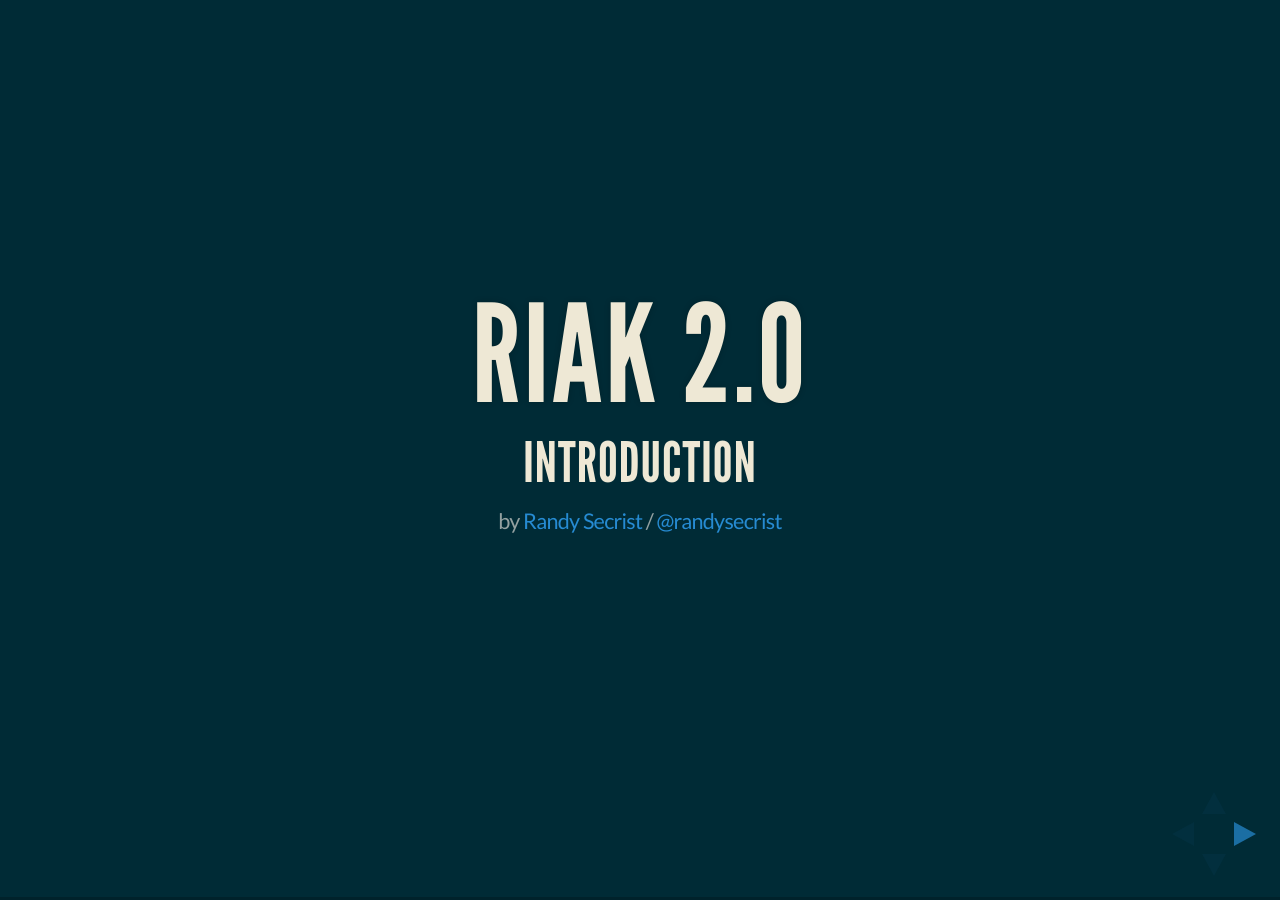
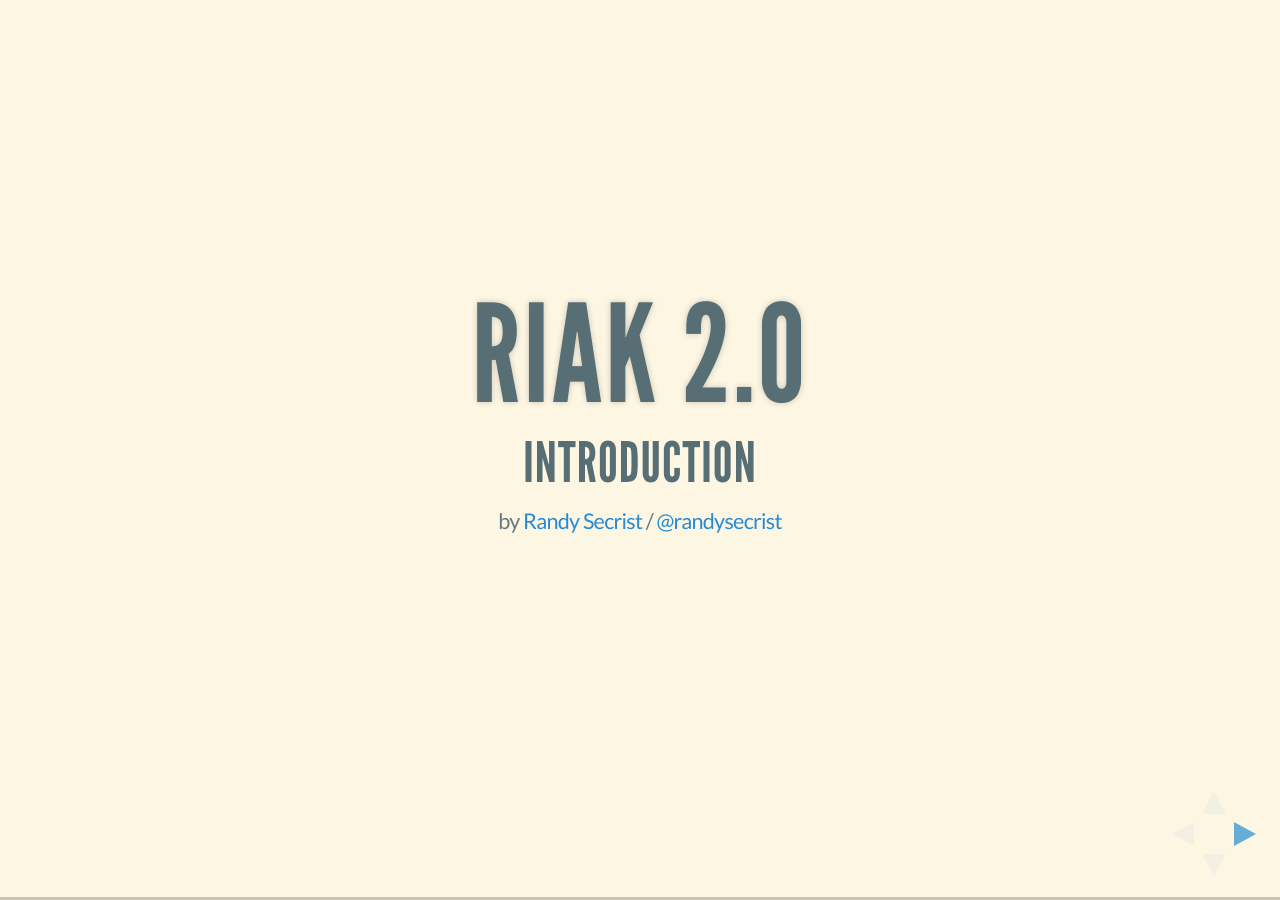
Before and after one commit to randysecrist/randysecrist.github.com, a Jekyll site: the page slides/riak_2_0/index.html, which Jekyll copies as it is, in a window 1280 px wide. Built offline with Jekyll 4.4.1, drawn with Linux system fonts in a browser that asks for light colours; Markdown is read by kramdown in place of the engine named in the settings.

Commit message:
lighter color scheme, less use of fragments, xml case fix

```diff
--- a/slides/riak_2_0/index.html
+++ b/slides/riak_2_0/index.html
@@ -15,7 +15,7 @@
 		<meta name="viewport" content="width=device-width, initial-scale=1.0, maximum-scale=1.0, user-scalable=no">
 
 		<link rel="stylesheet" href="/assets/reveal-2.6.1/css/reveal.min.css">
-		<link rel="stylesheet" href="/assets/reveal-2.6.1/css/theme/moon.css" id="theme">
+		<link rel="stylesheet" href="/assets/reveal-2.6.1/css/theme/solarized.css" id="theme">
 
 		<!-- For syntax highlighting -->
 		<link rel="stylesheet" href="/assets/reveal-2.6.1/lib/css/zenburn.css">
@@ -64,8 +64,8 @@
 				<section>
 					<h2>New Features</h2>
 					<ul>
-						<li class="fragment">Better Search</li>
-						<li class="fragment">Data Types</li>
+						<li>Better Search</li>
+						<li>Data Types</li>
 						<div class="fragment">
 							<li>Strong Consistency</li>
 							<li>Security</li>
@@ -84,9 +84,9 @@
 					<section>
 						<h2>Search</h2>
 						<ul>
-							<li class="fragment">Document Indexing</li>
-							<li class="fragment">Schemas</li>
-							<li class="fragment">Simple Index Search</li>
+							<li>Document Indexing</li>
+							<li>Schemas</li>
+							<li>Simple Index Search</li>
 							<div class="fragment">
 								<li>Full Text Search</li>
 								<li>Facet Queries</li>
@@ -107,8 +107,8 @@
 					<section>
 						<h2>Yokozuna - High</h2>
 						<ul>
-							<li class="fragment">Write it like Riak</li>
-							<li class="fragment">Query it like Solr</li>
+							<li>Write it like Riak</li>
+							<li>Query it like Solr</li>
 						</ul>
 						<p>&nbsp;</p>
 						<p>
@@ -122,9 +122,9 @@
 					<section>
 						<h2>Yokozuna - Lower</h2>
 						<ul>
-							<li class="fragment">Distributed Solr</li>
-							<li class="fragment">Active Anti Entropy</li>
-							<li class="fragment">HTTP or Protocol Buffers</li>
+							<li>Distributed Solr</li>
+							<li>Active Anti Entropy</li>
+							<li>HTTP or Protocol Buffers</li>
 						</ul>
 						<aside class="notes">
 							Can query solr nodes directly, but may not have complete harvest (partition coverage).
@@ -136,9 +136,9 @@
 					<section>
 						<h2>Yokozuna - Low</h2>
 						<ul>
-							<li class="fragment"><a href="https://github.com/basho/riak-ruby-client">Ruby</a></li>
-							<li class="fragment"><a href="https://github.com/basho/riak-python-client">Python</a></li>
-							<li class="fragment"><a href="https://github.com/basho/riak-java-client">Java</a></li>
+							<li><a href="https://github.com/basho/riak-ruby-client">Ruby</a></li>
+							<li><a href="https://github.com/basho/riak-python-client">Python</a></li>
+							<li><a href="https://github.com/basho/riak-java-client">Java</a></li>
 						</ul>
 						<aside class="notes">
 							Can query solr nodes directly, but may not have complete harvest (partition coverage).
@@ -154,14 +154,14 @@
 					<section>
 						<h2>Riak JSON</h2>
 						<ul>
-							<li class="fragment">
+                                                  <li>
 								<a href="https://github.com/basho-labs/riak_json">Open Source @ Basho Labs</a>
 							</li>
-							<li class="fragment">Layered Above Riak Search 2.0</li>
-							<li class="fragment">HTTP API</li>
+							<li>Layered Above Riak Search 2.0</li>
+							<li>HTTP API</li>
 						</ul>
 
-						<div class="fragment">
+						<div>
 							<pre><code data-trim contenteditable>
 git clone https://github.com/basho-labs/riak_json
 							</code></pre>
@@ -178,7 +178,7 @@ git clone https://github.com/basho-labs/riak_json
 
 					<section>
 						<h2>Riak JSON Client Libraries</h2>
-						<div class="fragment">
+						<div>
 							<small>
 							  <a href="https://github.com/dmitrizagidulin/nrj">Node.js</a>
 						    </small>
@@ -186,7 +186,7 @@ git clone https://github.com/basho-labs/riak_json
 git clone https://github.com/dmitrizagidulin/nrj
 							</code></pre>
 						</div>
-						<div class="fragment">
+						<div>
 							<small>
 							  <a href="https://github.com/basho-labs/riak_json_python_client">Python</a>
 						    </small>
@@ -194,7 +194,7 @@ git clone https://github.com/dmitrizagidulin/nrj
 git clone https://github.com/basho-labs/riak_json_python_client
 							</code></pre>
 						</div>
-						<div class="fragment">
+						<div>
 							<small>
 							  <a href="https://github.com/basho-labs/riak_json_ruby_client">Ruby</a>
 						    </small>
@@ -202,7 +202,7 @@ git clone https://github.com/basho-labs/riak_json_python_client
 git clone https://github.com/basho-labs/riak_json_ruby_client
 							</code></pre>
 						</div>
-						<div class="fragment">
+						<div>
 							<small>
 							  <a href="https://github.com/dmitrizagidulin/riagent">Riagent (RiakJson for Rails)</a>
 						    </small>
@@ -210,7 +210,7 @@ git clone https://github.com/basho-labs/riak_json_ruby_client
 git clone https://github.com/dmitrizagidulin/riagent
 							</code></pre>
 						</div>
-						<div class="fragment">
+						<div>
 							<small>
 							  <a href="https://github.com/basho-labs/riak_json_java_client">Java</a>
 						    </small>
@@ -228,7 +228,7 @@ git clone https://github.com/basho-labs/riak_json_java_client
 
 					<section>
 						<h2>Build from Source</h2>
-						<div class="fragment">
+						<div>
 							<pre><code data-trim contenteditable>
 git clone https://github.com/basho/riak.git
 git checkout ack-riak-json
@@ -278,31 +278,17 @@ bin/riak ping
 				<section>
 					<section>
 						<h2>Java / Scala</h2>
-						<pre class="fragment"><code data-trim contenteditable class="xml">
-<dependency>
-  <groupId>riak_json_java_client</groupId>
-  <artifactId>riak_json_java_client</artifactId>
-  <version>0.0.1-SNAPSHOT</version>
-</dependency>
-  						</code></pre>
-						<pre class="fragment"><code data-trim contenteditable class="xml">
-<repositories>
-  <repository>
-    <id>Basho Labs's - Snapshots</id>
-    <url>https://github.com/randysecrist/randysecrist-mvn-repo/raw/master/snapshots</url>
-  </repository>
-</repositories>
-  						</code></pre>
+                                                <iframe width="100%" height="350" src="http://jsfiddle.net/randysecrist/czhZN/1/embedded/html%2Cjs/presentation/"></iframe>
 					</section>
 
 					<section>
 						<h2>Import</h2>
-						<div class="fragment"><small>Java</small>
+						<div><small>Java</small>
 							<pre><code data-trim contenteditable class="java">
 import com.basho.riak.json.*;
 							</code></pre>
 						</div>
-						<div class="fragment"><small>Scala</small>
+						<div><small>Scala</small>
 							<pre><code data-trim contenteditable class="scala">
 import com.basho.riak.json._
 import com.basho.riak.json.Field.Type._
@@ -315,13 +301,13 @@ import com.fasterxml.jackson.annotation.JsonIgnore;
 
 					<section>
 						<h2>Instantiate</h2>
-						<div class="fragment"><small>Java</small>
+						<div><small>Java</small>
 							<pre><code data-trim contenteditable class="java">
 Client client = new Client("localhost", 10018);
 client.createCollection("test_collection");
 							</code></pre>
 						</div>
-						<div class="fragment"><small>Scala</small>
+						<div><small>Scala</small>
 							<pre><code data-trim contenteditable class="scala">
 val client = new Client("localhost", 10018)
 client.createCollection("test_collection")
@@ -331,7 +317,7 @@ client.createCollection("test_collection")
 
 					<section>
 						<h2>Define Class</h2>
-						<div class="fragment"><small>Scala</small>
+						<div><small>Scala</small>
 							<pre><code data-trim contenteditable class="scala">
 class MySquare (l:Int, w:Int) extends Document {
   def this() =  this(0, 0)
@@ -348,7 +334,7 @@ class MySquare (l:Int, w:Int) extends Document {
 
 					<section>
 						<h2>Define Schema</h2>
-						<div class="fragment"><small>Scala</small>
+						<div><small>Scala</small>
 							<pre><code data-trim contenteditable class="scala">
 val schema = new Schema.Builder()
   .addField(new Field("length", INTEGER).setRequired(true))
@@ -361,7 +347,7 @@ val schema = new Schema.Builder()
 
 					<section>
 						<h2>Associate Schema</h2>
-						<div class="fragment"><small>Scala</small>
+						<div><small>Scala</small>
 							<pre><code data-trim contenteditable class="scala">
 collection.setSchema(schema)
   							</code></pre>
@@ -370,7 +356,7 @@ collection.setSchema(schema)
 
 					<section>
 						<h2>Getting Data In</h2>
-						<div class="fragment"><small>Scala</small>
+						<div><small>Scala</small>
 							<pre><code data-trim contenteditable class="scala">
 val large_square = new MySquare(1024, 768)
 val normal_square = new MySquare(640, 480)
@@ -382,7 +368,7 @@ collection.insert(normal_square)
 
 					<section>
 						<h2>Getting Data Out</h2>
-						<div class="fragment"><small>Scala</small>
+						<div><small>Scala</small>
 							<pre><code data-trim contenteditable class="scala">
 // By Key
 val result = collection.findByKey("9tT49FHJoQImObmPYgVPRcB56T2", classOf[MySquare])
@@ -393,7 +379,7 @@ result.getLength() => 1024
 
 					<section>
 						<h2>Getting Data Out</h2>
-						<div class="fragment"><small>Scala</small>
+						<div><small>Scala</small>
 							<pre><code data-trim contenteditable class="scala">
 // Find One
 val q_string = "{\"length\": {\"$gt\": 300}}"
@@ -424,7 +410,7 @@ many_results.getDocuments.toArray(
 				<section>
 					<section>
 						<h2>Python</h2>
-						<pre class="fragment"><code data-trim contenteditable>
+						<pre><code data-trim contenteditable>
 git clone http://github.com/basho/riak_json_python_client
 cd riak_json_python_client
 python setup.py install
@@ -433,7 +419,7 @@ python setup.py install
 
 					<section>
 						<h2>Import</h2>
-						<div class="fragment">
+						<div>
 							<pre><code data-trim contenteditable class="python">
 from riakjson.client import Client, Connection
 from riakjson.schema import Schema
@@ -443,7 +429,7 @@ from riakjson.schema import Schema
 
 					<section>
 						<h2>Instantiate</h2>
-						<div class="fragment">
+						<div>
 							<pre><code data-trim contenteditable class="python">
 client = Client(Connection(host='127.0.0.1', port=10018))
 
@@ -455,7 +441,7 @@ customers = client.customers
 
 					<section>
 						<h2>Define Schema</h2>
-						<div class="fragment">
+						<div>
 							<pre><code data-trim contenteditable class="python">
 customer_schema = Schema()
 	.text('name')
@@ -472,7 +458,7 @@ customer_schema = Schema()
 
 					<section>
 						<h2>Associate Schema</h2>
-						<div class="fragment">
+						<div>
 							<pre><code data-trim contenteditable class="python">
 customers.set_schema(customer_schema)
 							</code></pre>
@@ -481,7 +467,7 @@ customers.set_schema(customer_schema)
 
 					<section>
 						<h2>Getting Data In</h2>
-						<div class="fragment">
+						<div>
 							<pre><code data-trim contenteditable class="python">
 # No key - key generated by RiakJson
 customer = {'name': 'Json Argo',
@@ -516,7 +502,7 @@ customers.insert(customer2, customer2_key)
 
 					<section>
 						<h2>Getting Data Out</h2>
-						<div class="fragment" class="python">
+						<div class="python">
 							<pre><code data-trim contenteditable>
 # GET by key
 customer_record = customers.get(customer_key)
@@ -550,7 +536,7 @@ for item in result.objects():
 
 				<section>
 					<h2>Riak JSON Operators</h2>
-					<ul class="fragment">
+					<ul>
 						<li>AND</li>
 						<li>OR</li>
 						<li>Not Equal ($ne)</li>
```
